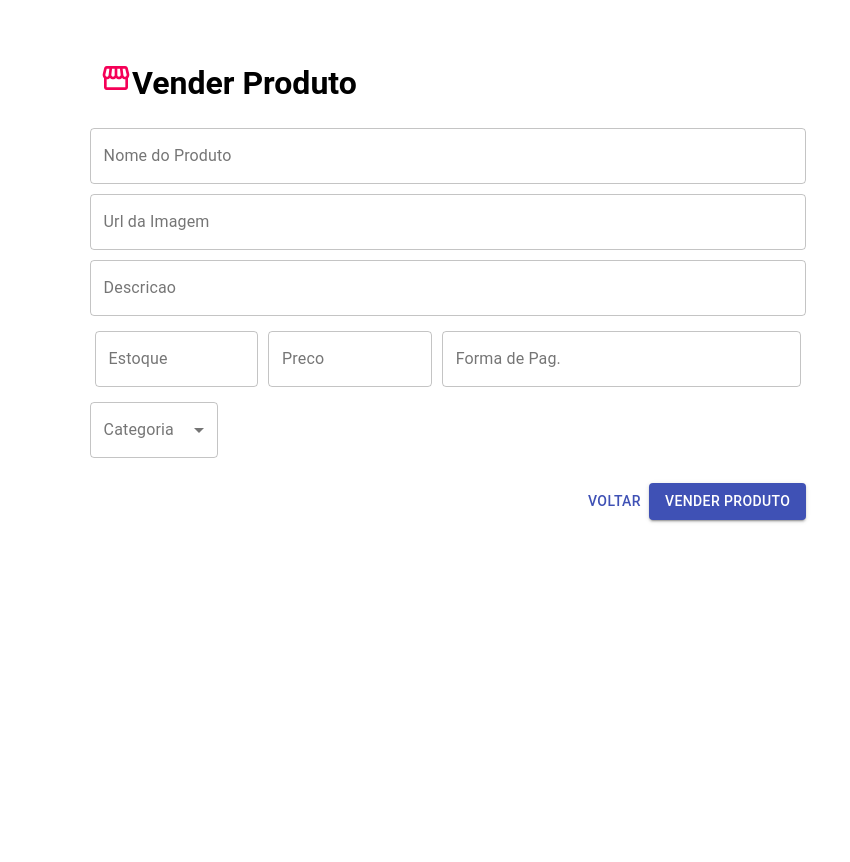
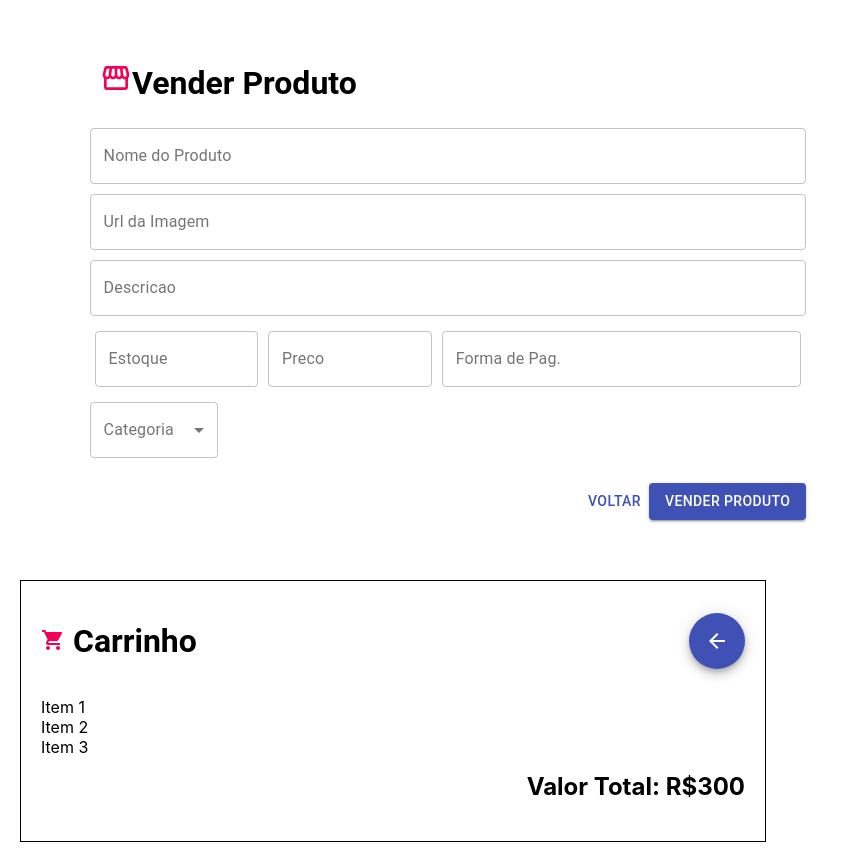
Before and after one commit to future4code/dumont-marketplace4, a React (Create React App) app: page / in a window 1280 px wide. Shown: the whole page, without its empty margins (0-850 px from the left). Before the commit the page ends 800 px from the top, so only its background shows below. Built offline with nearby package versions, Linux system fonts and the light colour scheme.

Commit message:
Layout do Carrinho

```diff
--- a/src/App.js
+++ b/src/App.js
@@ -1,9 +1,13 @@
 import React from 'react'
 import { AppContainer } from './components/AppContainer'
+import { Cart } from './components/Cart'
 
 function App() {
 	return (
+		<div>
         <AppContainer />
+		<Cart />
+		</div>
 	)
 }
 
--- /dev/null
+++ b/src/components/Cart.js
@@ -0,0 +1,56 @@
+import React, { Component } from 'react';
+import { Fab } from '@material-ui/core/';
+import styled from 'styled-components'
+import ShoppingCartIcon from '@material-ui/icons/ShoppingCart';
+import ArrowBackIcon from '@material-ui/icons/ArrowBack';
+
+const MainContainer = styled.div `
+    border: solid 1px;
+    margin: 20px;
+    padding: 20px;
+    width: 55vw;
+`
+const TitleLine = styled.div `
+    display:flex;
+    flex-direction:row;
+    align-items: center;
+    justify-content: space-between;
+    margin-bottom: 15px;
+`
+const Title = styled.h1 `
+    font-family: 'Roboto', Arial, Helvetica, sans-serif;
+`
+const Total = styled.h2 `
+    text-align: right;
+    margin-top: 15px;
+`
+const BackButton = styled(Fab) `
+`
+
+export class Cart extends Component {
+    render() {
+      return (
+        <MainContainer>
+            <TitleLine>
+                <Title> <ShoppingCartIcon color="secondary"></ShoppingCartIcon> Carrinho</Title>
+                <BackButton color="primary"><ArrowBackIcon/></BackButton>
+            </TitleLine>
+
+            <div>
+                Item 1
+            </div>
+            <div>
+                Item 2
+            </div>
+            <div>
+                Item 3
+            </div>
+
+            <Total>
+                Valor Total: R$300
+            </Total>
+
+        </MainContainer>
+      )
+    }
+  }
```
